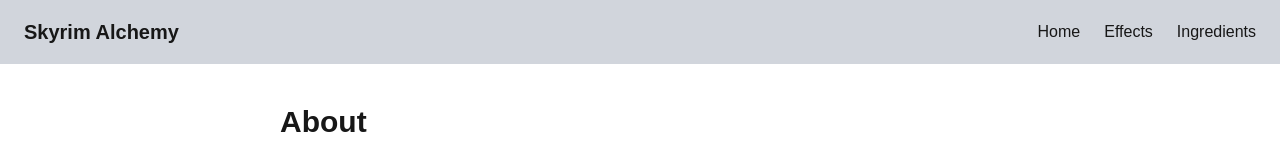
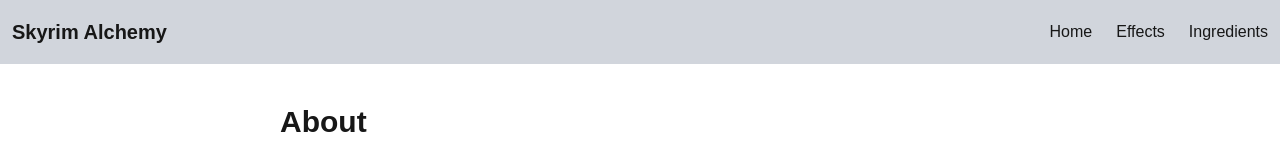
Before and after one commit to Treborace213/skyrim-alchemy, a Next.js app: page / in a window 1280 px wide. Shown: the top 159 px of the page. Built offline with nearby package versions, Linux system fonts and the light colour scheme.

Commit message:
Adjusted navbar alignment.

```diff
--- a/src/components/ui/Navbar.tsx
+++ b/src/components/ui/Navbar.tsx
@@ -4,10 +4,10 @@ const NavBar: React.FC = () => {
   return (
     <nav
       /* Do not change the height with tailwind. Use --navbar-height. */
-      className="bg-menu px-6 flex justify-between items-center sticky top-0 z-100 mb-4"
+      className="bg-menu px-3 flex justify-between items-center sticky top-0 z-100 mb-4 space-x-6"
       style={{ height: 'var(--navbar-height' }}
     >
-      <div className="text-xl font-bold">Skyrim Alchemy</div>
+      <div className="text-xl font-bold text-center">Skyrim Alchemy</div>
       <ul className="flex space-x-6">
         <li>
           <Link href="/" className="hover:text-fg-tint transition-colors">Home</Link>
```
